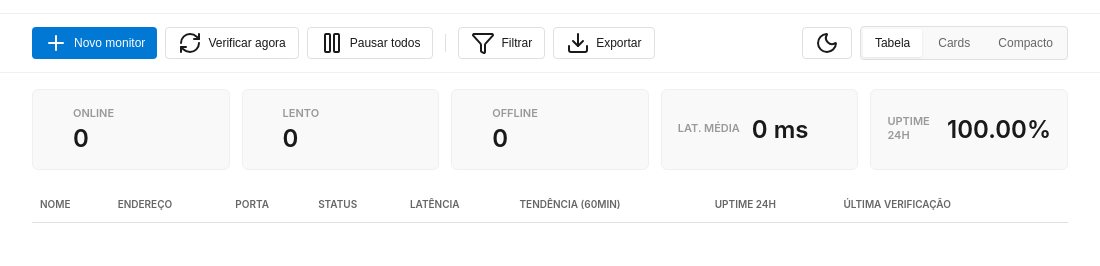
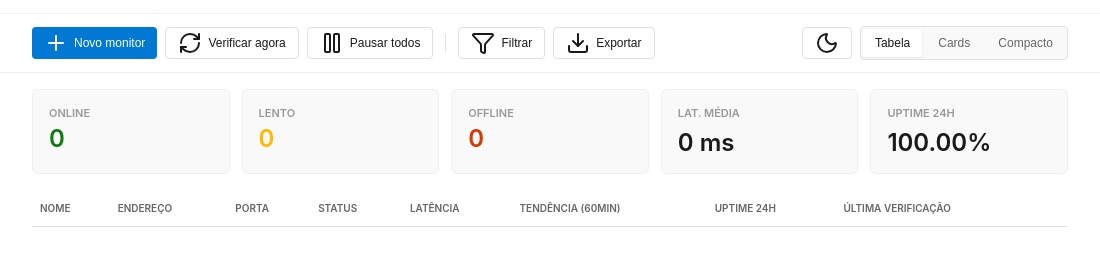
Before and after one commit to ooclaar/atalaia-monitor, an Electron app: page index.html in a window 1100 px wide. Shown: the part 90-356 px from the top of the page. Drawn offline with nearby package versions, Linux system fonts and the light colour scheme.

Commit message:
style: padronizar cards de estatísticas com empilhamento vertical

```diff
--- a/styles.css
+++ b/styles.css
@@ -336,15 +336,13 @@ html, body {
   border: 1px solid var(--color-border-light);
   border-radius: 6px;
   display: flex;
-  align-items: center;
-  gap: 12px;
+  flex-direction: column;
+  justify-content: center;
+  gap: 4px;
 }
 
 .status-card-dot {
-  width: 12px;
-  height: 12px;
-  border-radius: 50%;
-  flex-shrink: 0;
+  display: none; /* Remover ponto lateral para manter o padrão vertical */
 }
 
 .status-card-content {
@@ -372,6 +370,10 @@ html, body {
   font-weight: 600;
   color: var(--color-text);
 }
+
+#cardOnline { color: var(--color-online); }
+#cardOffline { color: var(--color-offline); }
+#cardSlow { color: var(--color-slow); }
 
 /* Content Area */
 .content-area {
```
